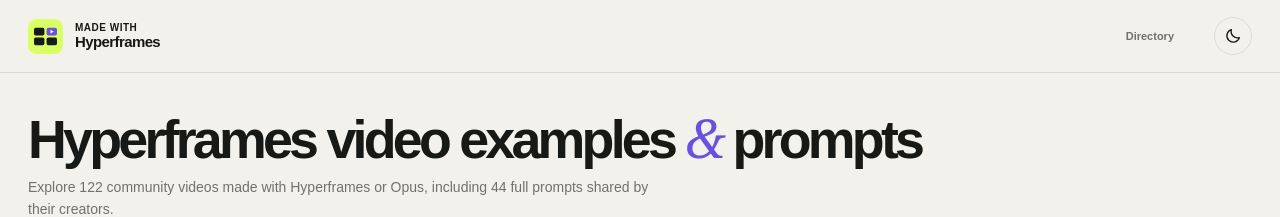
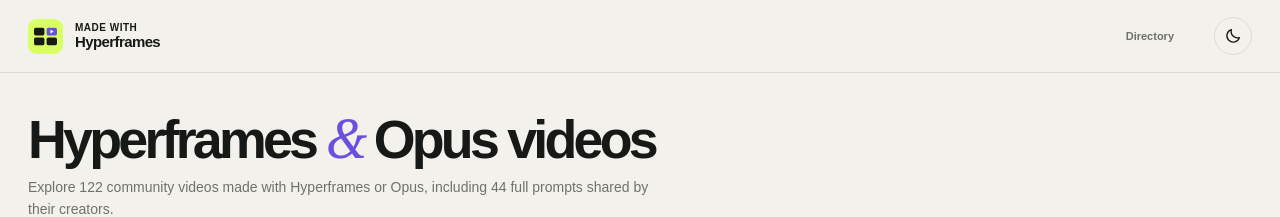
Before and after one commit to dev-gowtham08/madewithhyperframes, a Next.js app: page / in a window 1280 px wide. Shown: the top 217 px of the page. Built offline with nearby package versions, Linux system fonts and the light colour scheme; no server answers.

Commit message:
Include Opus videos in homepage heading and title

```diff
--- a/app/page.tsx
+++ b/app/page.tsx
@@ -20,7 +20,7 @@
     <>
       <section className="directory-hero shell">
         <div className="hero-copy">
-          <h1>Hyperframes video examples <span className="hero-join">&amp;</span> prompts</h1>
+          <h1>Hyperframes <span className="hero-join">&amp;</span> Opus videos</h1>
           <p>Explore {projects.length} community videos made with Hyperframes or Opus, including {fullPromptCount} full prompts shared by their creators.</p>
         </div>
       </section>
--- a/lib/site.ts
+++ b/lib/site.ts
@@ -2,7 +2,7 @@
 // previews. Change it here if the site moves to its own domain.
 export const SITE_URL = 'https://www.madewithhyperframes.com';
 export const SITE_NAME = 'Made With Hyperframes';
-export const SITE_TITLE = 'Hyperframes Video Examples & Prompts | Made With Hyperframes';
+export const SITE_TITLE = 'Hyperframes & Opus Videos | Made With Hyperframes';
 export const SITE_DESCRIPTION = 'Explore a community directory of videos made with Hyperframes and Opus. Discover creators, watch video examples, and find full prompts when shared.';
 
 export function absoluteUrl(path: string): string {
```
